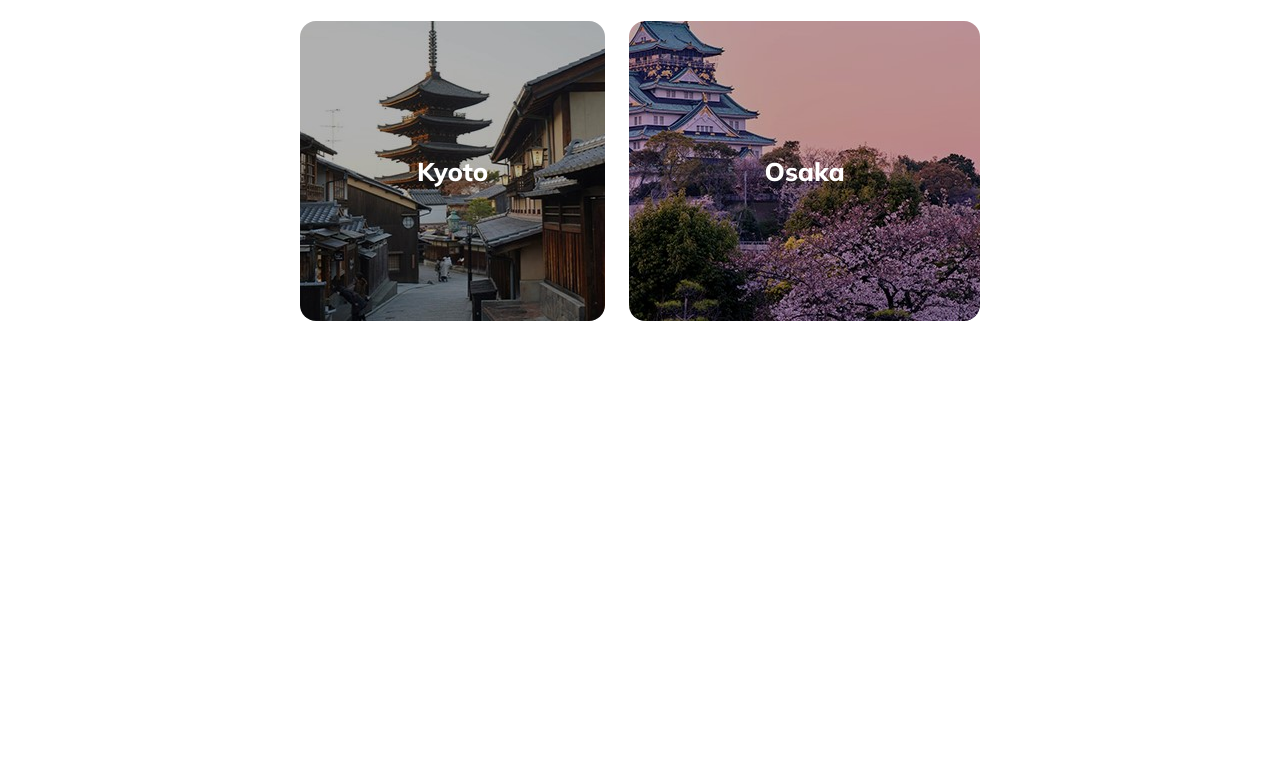
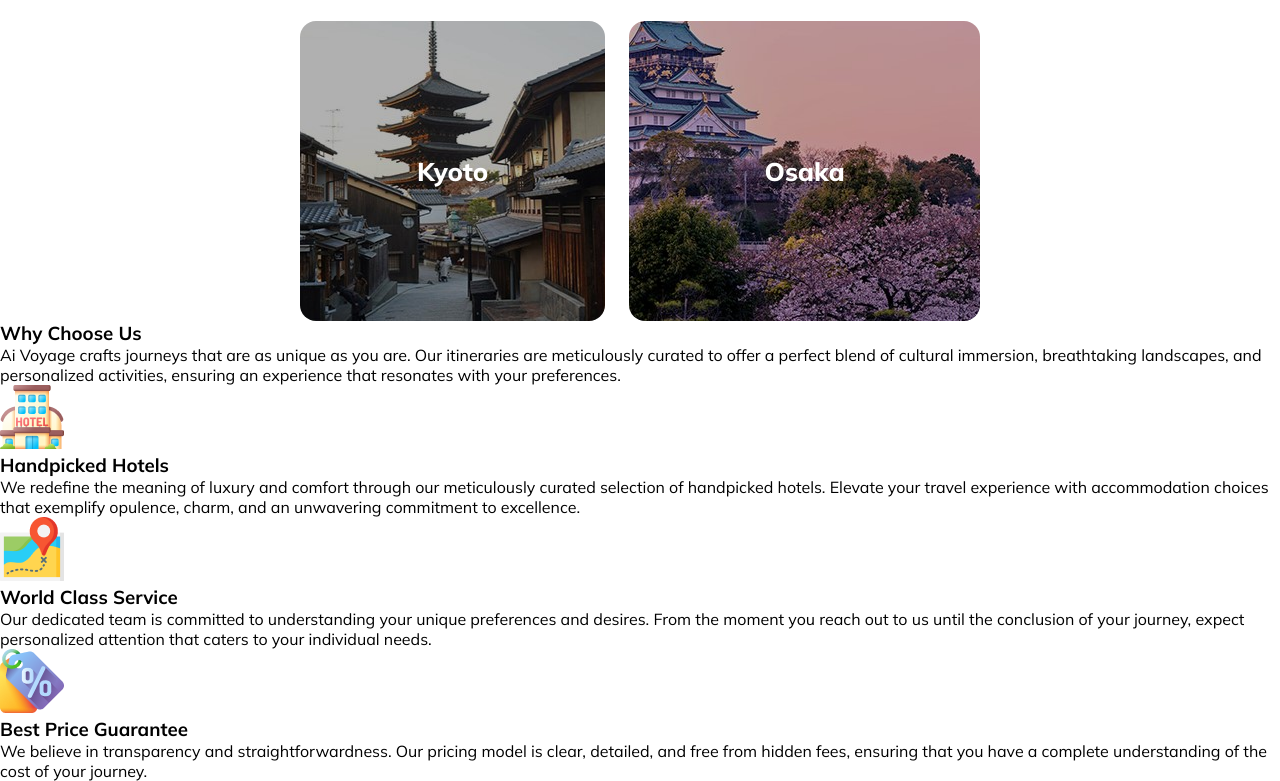
Before and after one commit to nekokaito/AiVoyage, a plain HTML site: page index.html in a window 1280 px wide. Shown: the part 2389-3170 px from the top of the page. Before the commit the page ends 2710 px from the top, so only its background shows below. Drawn offline with Linux system fonts and the light colour scheme.

Commit message:
features section added

```diff
--- a/index.html
+++ b/index.html
@@ -99,7 +99,30 @@
           <div class="Osa"><h3>Osaka</h3></div>
         </div>
       </section>
-
+     <!-- Features Section -->
+     <section class="features-section">
+        <h3>Why Choose Us</h3>
+        <p>
+            Ai Voyage crafts journeys that are as unique as you are. Our itineraries are meticulously curated to offer a perfect blend of cultural immersion, breathtaking landscapes, and personalized activities, ensuring an experience that resonates with your preferences.
+        </p>
+        <div class="features-contain">
+          <div class="hotel">
+            <img src="images/hotel.png" alt="" />
+            <h3 class="features-title">Handpicked Hotels</h3>
+            <p class="features-des"> We redefine the meaning of luxury and comfort through our meticulously curated selection of handpicked hotels. Elevate your travel experience with accommodation choices that exemplify opulence, charm, and an unwavering commitment to excellence.</p>
+          </div>
+          <div class="map">
+            <img src="images/map.png" alt="" />
+            <h3 class="features-title">World Class Service</h3>
+            <p class="features-des">Our dedicated team is committed to understanding your unique preferences and desires. From the moment you reach out to us until the conclusion of your journey, expect personalized attention that caters to your individual needs.</p>
+          </div>
+          <div class="price">
+            <img src="images/price-tag.png" alt="" />
+            <h3 class="features-title">Best Price Guarantee</h3>
+            <p class="features-des">We believe in transparency and straightforwardness. Our pricing model is clear, detailed, and free from hidden fees, ensuring that you have a complete understanding of the cost of your journey.</p>
+          </div>
+        </div>
+      </section>
     </main>
     <footer></footer>
 </body>
```
Also changed, not shown: images/hotel.png (renamed from images/hotel 1.png), images/map.png (renamed from images/map 1.png), images/price-tag.png (renamed from images/price-tag 1.png).
